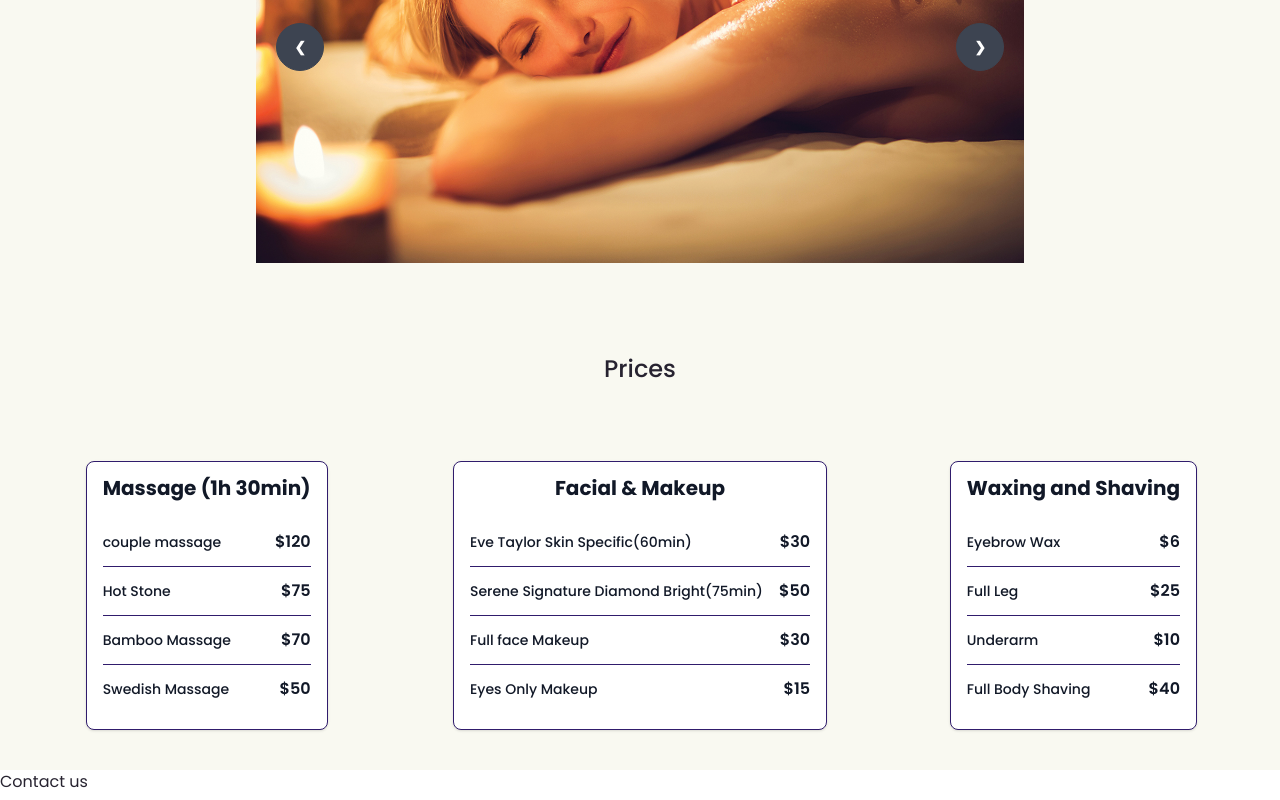
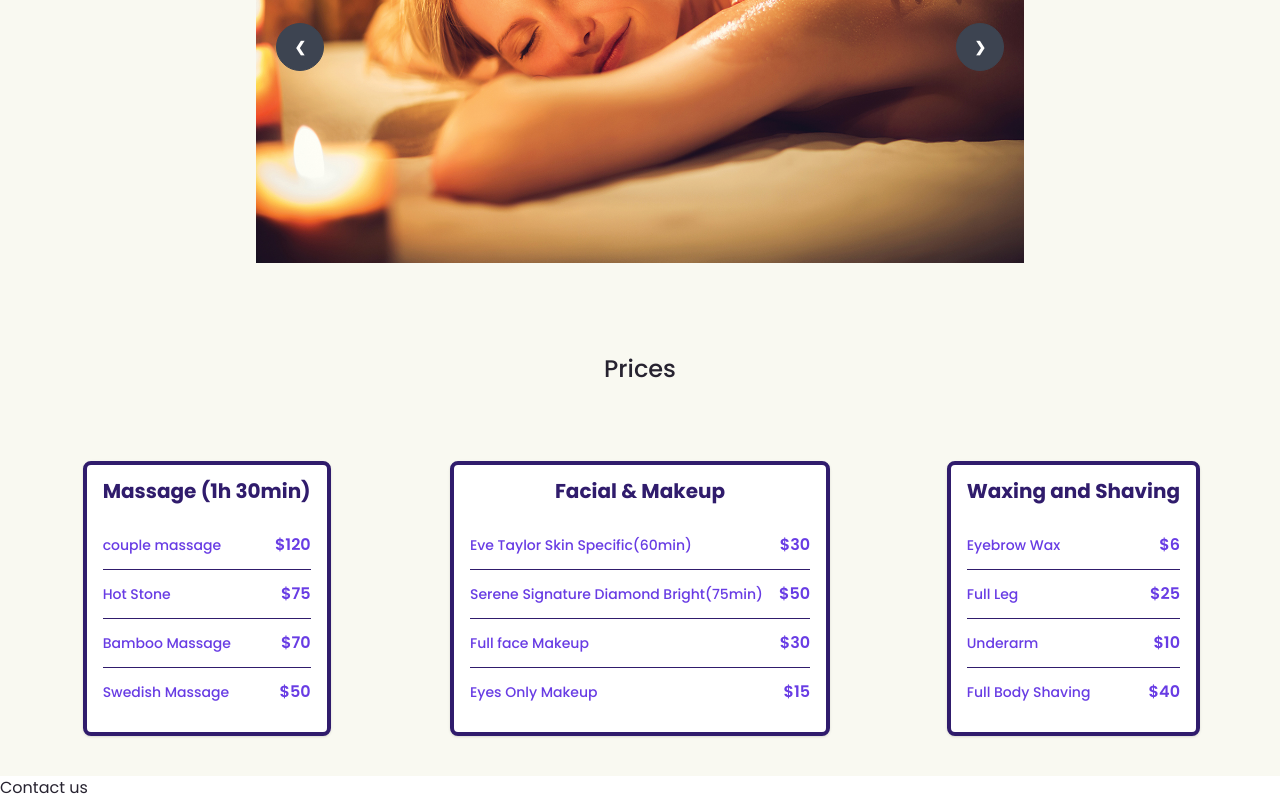
Before and after one commit to YSanj98/serene-naturist-re-design, a React (Vite) app: page / in a window 1280 px wide. Shown: the part 3035-3835 px from the top of the page. Built offline with nearby package versions, Linux system fonts and the light colour scheme; a web font is replaced by a local one.

Commit message:
change font colors

```diff
--- a/src/components/PriceList/index.tsx
+++ b/src/components/PriceList/index.tsx
@@ -12,19 +12,19 @@ type Props = {
 
 const PriceList = (props: Props) => {
   return (
-      <div className="flex flex-col p-4 mt-4 bg-white border border-primary-100 rounded-lg shadow sm:p-8 cursor-pointer transition-all ease-in-out duration-500 hover:bg-inherit hover:-translate-y-1 hover:scale-110">
-        <h5 className="text-center text-xl pb-5 font-bold leading-none text-gray-900">{props.title}</h5>
+      <div className="flex flex-col p-4 mt-4 bg-white border-4 border-primary-100 rounded-lg shadow sm:p-8 cursor-pointer transition-all ease-in-out duration-500 hover:bg-inherit hover:-translate-y-1 hover:scale-110">
+        <h5 className="text-center text-xl pb-5 font-bold leading-none text-primary-100">{props.title}</h5>
 
         <div className="flow-root">
               <ul role="list" className="divide-y divide-primary-100">
                   <li className="py-3 sm:py-4">
                       <div className="flex items-center space-x-8">
                           <div className="flex-1 min-w-0">
-                              <p className="text-sm font-medium text-gray-900 truncate">
+                              <p className="text-sm font-medium text-[#683ce4] truncate">
                                   {props.item1}
                               </p>
                           </div>
-                          <div className="inline-flex items-center text-base font-semibold text-gray-900">
+                          <div className="inline-flex items-center text-base font-semibold text-[#683ce4]">
                               {props.item1price}
                           </div>
                       </div>
@@ -32,11 +32,11 @@ const PriceList = (props: Props) => {
                   <li className="py-3 sm:py-4">
                       <div className="flex items-center space-x-4">
                           <div className="flex-1 min-w-0">
-                              <p className="text-sm font-medium text-gray-900 truncate">
+                              <p className="text-sm font-medium text-[#683ce4] truncate">
                                 {props.item2}
                               </p>
                           </div>
-                          <div className="inline-flex items-center text-base font-semibold text-gray-900">
+                          <div className="inline-flex items-center text-base font-semibold text-[#683ce4]">
                               {props.item2price}
                           </div>
                       </div>
@@ -44,11 +44,11 @@ const PriceList = (props: Props) => {
                   <li className="py-3 sm:py-4">
                       <div className="flex items-center space-x-4">
                           <div className="flex-1 min-w-0">
-                              <p className="text-sm font-medium text-gray-900 truncate">
+                              <p className="text-sm font-medium text-[#683ce4] truncate">
                                   {props.item3}
                               </p>
                           </div>
-                          <div className="inline-flex items-center text-base font-semibold text-gray-900">
+                          <div className="inline-flex items-center text-base font-semibold text-[#683ce4]">
                               {props.item3price}
                           </div>
                       </div>
@@ -56,11 +56,11 @@ const PriceList = (props: Props) => {
                   <li className="py-3 sm:py-4">
                       <div className="flex items-center space-x-4">
                           <div className="flex-1 min-w-0">
-                              <p className="text-sm font-medium text-gray-900 truncate">
+                              <p className="text-sm font-medium text-[#683ce4] truncate">
                                   {props.item4}
                               </p>
                           </div>
-                          <div className="inline-flex items-center text-base font-semibold text-gray-900">
+                          <div className="inline-flex items-center text-base font-semibold text-[#683ce4]">
                               {props.item4price}
                           </div>
                       </div>
```
